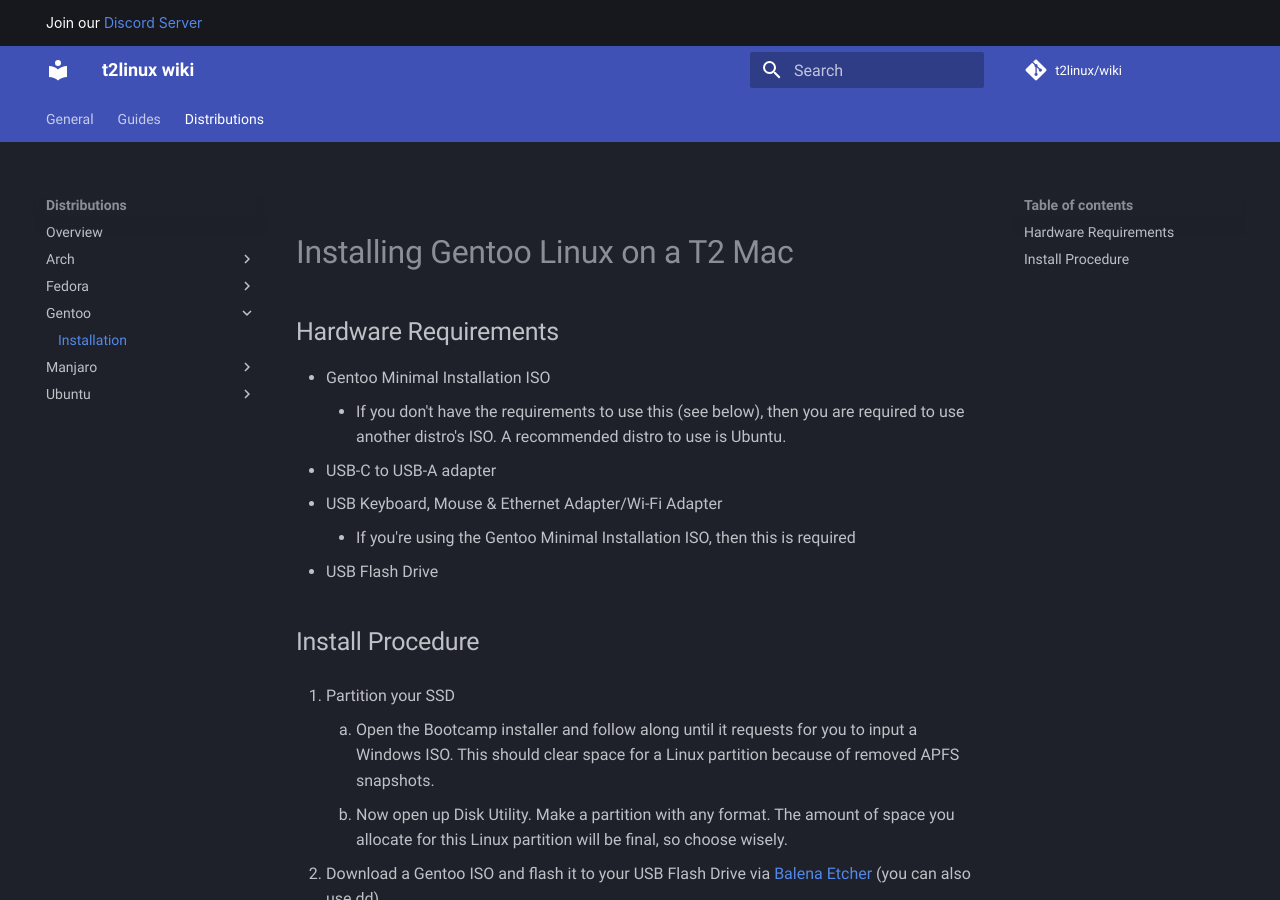
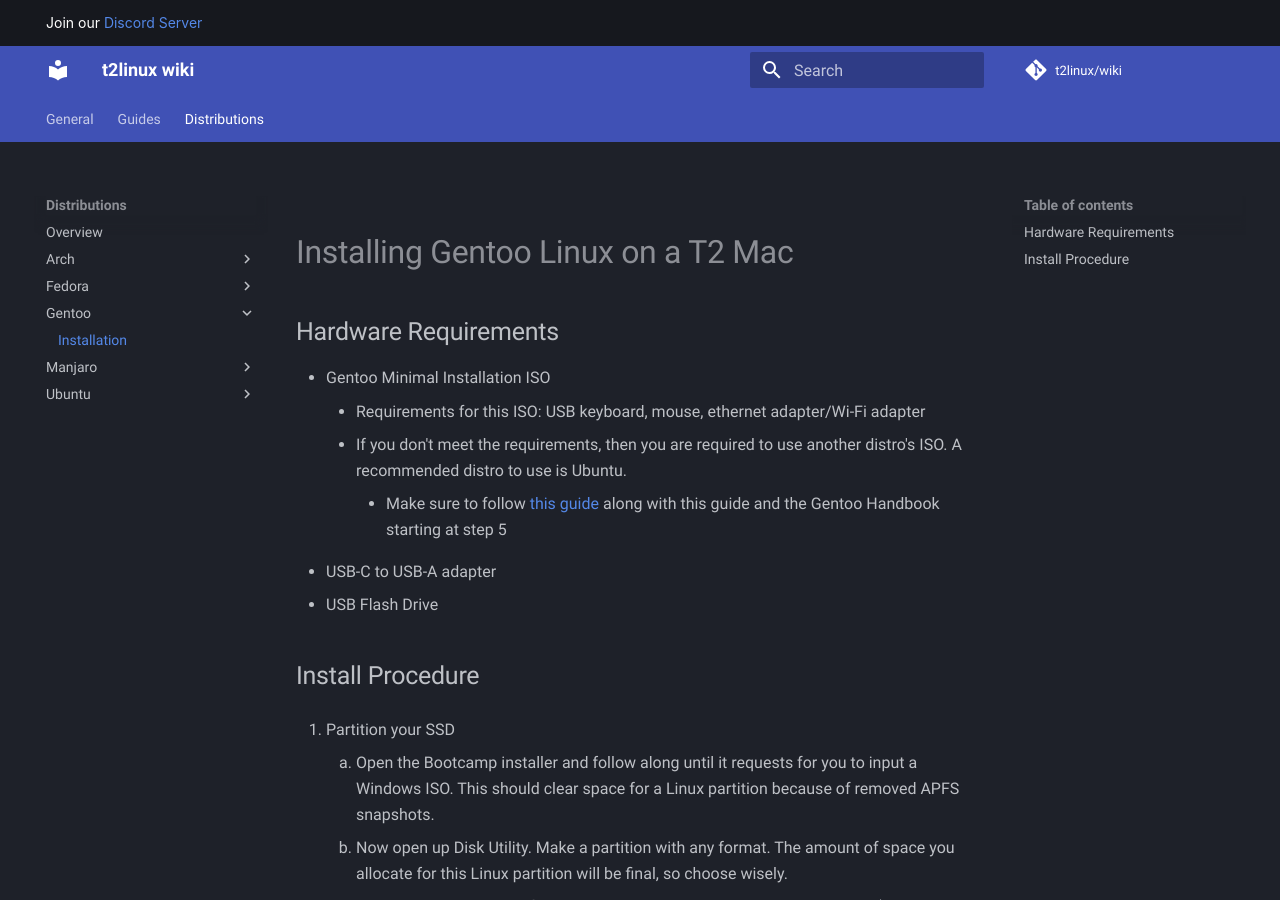
Before and after one commit to t2linux/wiki, an MkDocs documentation site: the page built from docs/distributions/gentoo/installation.md, in a window 1280 px wide and 900 px high. Built offline with MkDocs 1.6.1 and Material for MkDocs 9.7.7, drawn with Linux system fonts in a browser that asks for light colours; comment, search, counter and statistics services are not loaded.

Commit message:
Add extra guide to follow in requirements

```diff
--- a/docs/distributions/gentoo/installation.md
+++ b/docs/distributions/gentoo/installation.md
@@ -3,10 +3,10 @@
 ## Hardware Requirements
 
 * Gentoo Minimal Installation ISO
-    * If you don't have the requirements to use this (see below), then you are required to use another distro's ISO. A recommended distro to use is Ubuntu.
+    * Requirements for this ISO: USB keyboard, mouse, ethernet adapter/Wi-Fi adapter
+    * If you don't meet the requirements, then you are required to use another distro's ISO. A recommended distro to use is Ubuntu.
+        * Make sure to follow [this guide](https://wiki.gentoo.org/wiki/Installation_alternatives#Installation_from_non-Gentoo_LiveCDs) along with this guide and the Gentoo Handbook starting at step 5
 * USB-C to USB-A adapter
-* USB Keyboard, Mouse & Ethernet Adapter/Wi-Fi Adapter
-    * If you're using the Gentoo Minimal Installation ISO, then this is required
 * USB Flash Drive
 
 ## Install Procedure
```
